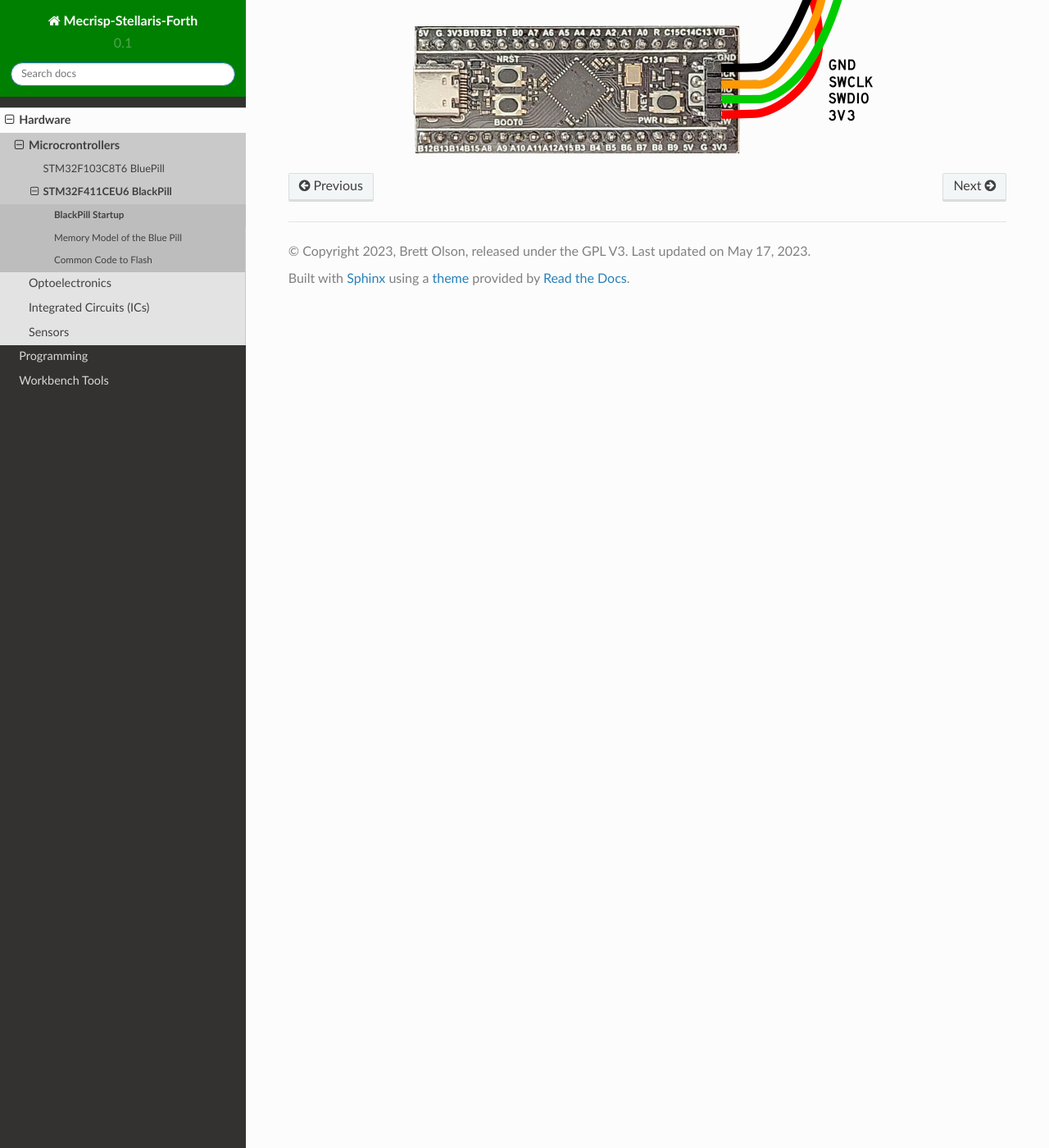
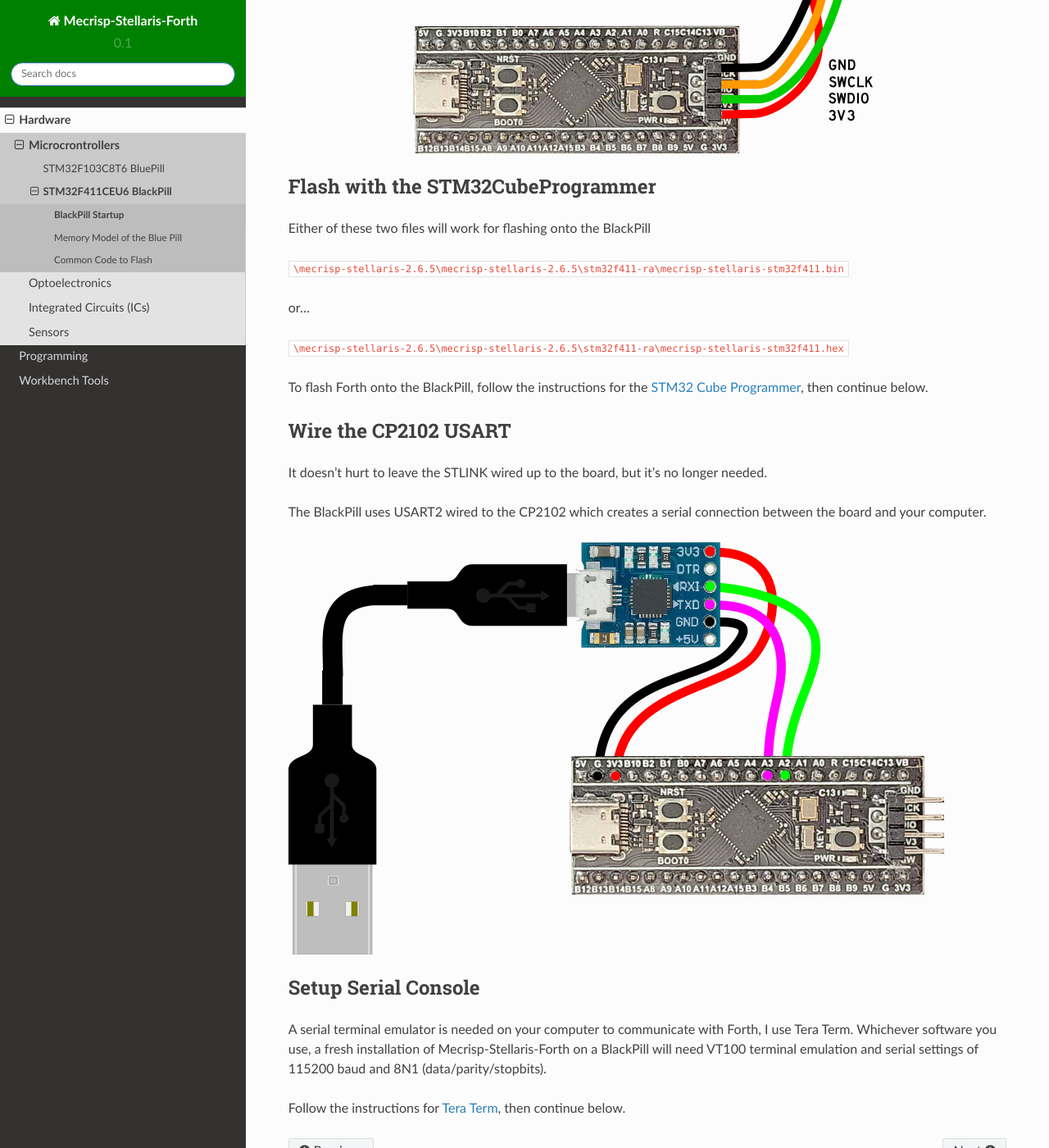
Before and after one commit to OleOaks/mecrisp-stellaris-forth, a Sphinx documentation site: the page built from doc/hardware/microcrontrollers/blackpill/blackpillstartup.rst, in a window 1280 px wide and 1400 px high, scrolled down 1134 px. Shown: the whole window at 82% size. Built offline with Sphinx 7.4.7 and the Read the Docs theme 2.0.0, drawn with Linux system fonts in a browser that asks for light colours; some of the changed text lies outside the part shown.

Commit message:
Added blackpill startup wiring

```diff
--- a/doc/hardware/microcrontrollers/blackpill/blackpillstartup.rst
+++ b/doc/hardware/microcrontrollers/blackpill/blackpillstartup.rst
@@ -30,11 +30,41 @@ Things to know
 * You can easily go back to Arduino by flashing any Arduino program to your board if you don't like Forth. In other words, this process does not permanently burn Forth onto your board and you can always re-flash it with another program.
 * The ST-LINK dongle is only needed for this process, afterwards communication with your board is through a serial port using a CP2012 dongle.
 
-Wiring
-------
+Wiring the ST-LINK programmer
+-----------------------------
 
 **WARNING -- Your STLINK-V2 may have different pinouts. I have multiple dongles and some have the SWDIO, SWCLK, and GND pins in different locations... Check the printing on your dongle, don't blindly use the image below as yours may be slightly different!**
 
-Only four wires are needed to flash Forth onto the black pill *(be sure your pin names are correct)*.
+Only four wires are needed to flash Forth onto the BlackPill *(be sure your pin names are correct)*.
 
 .. image:: blackpill_stlinkv2.png
+
+
+Flash with the STM32CubeProgrammer
+----------------------------------
+
+Either of these two files will work for flashing onto the BlackPill
+
+``\mecrisp-stellaris-2.6.5\mecrisp-stellaris-2.6.5\stm32f411-ra\mecrisp-stellaris-stm32f411.bin``
+
+or...
+
+``\mecrisp-stellaris-2.6.5\mecrisp-stellaris-2.6.5\stm32f411-ra\mecrisp-stellaris-stm32f411.hex``
+
+To flash Forth onto the BlackPill, follow the instructions for the :doc:`/workbench/software/stm32cubeprogrammer`, then continue below.
+
+Wire the CP2102 USART
+---------------------
+
+It doesn't hurt to leave the STLINK wired up to the board, but it's no longer needed.
+
+The BlackPill uses USART2 wired to the CP2102 which creates a serial connection between the board and your computer.
+
+.. image:: blackpill_cp2102.png
+
+Setup Serial Console
+--------------------
+
+A serial terminal emulator is needed on your computer to communicate with Forth, I use Tera Term. Whichever software you use, a fresh installation of Mecrisp-Stellaris-Forth on a BlackPill will need VT100 terminal emulation and serial settings of 115200 baud and 8N1 (data/parity/stopbits).
+
+Follow the instructions for :doc:`/workbench/software/teraterm`, then continue below.
```
Also changed, not shown: doc/hardware/microcrontrollers/blackpill/blackpill_cp2102.png (added).
